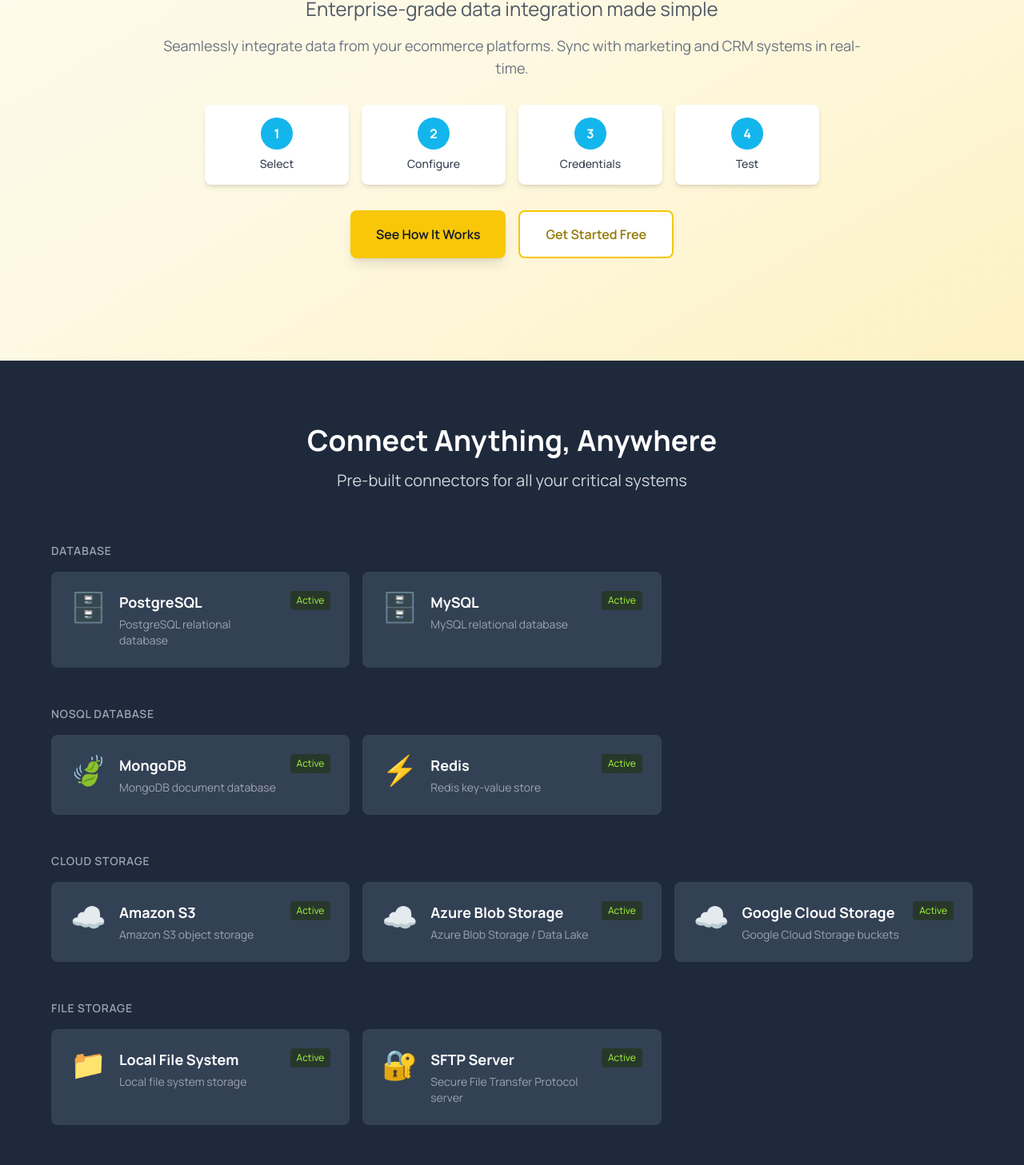
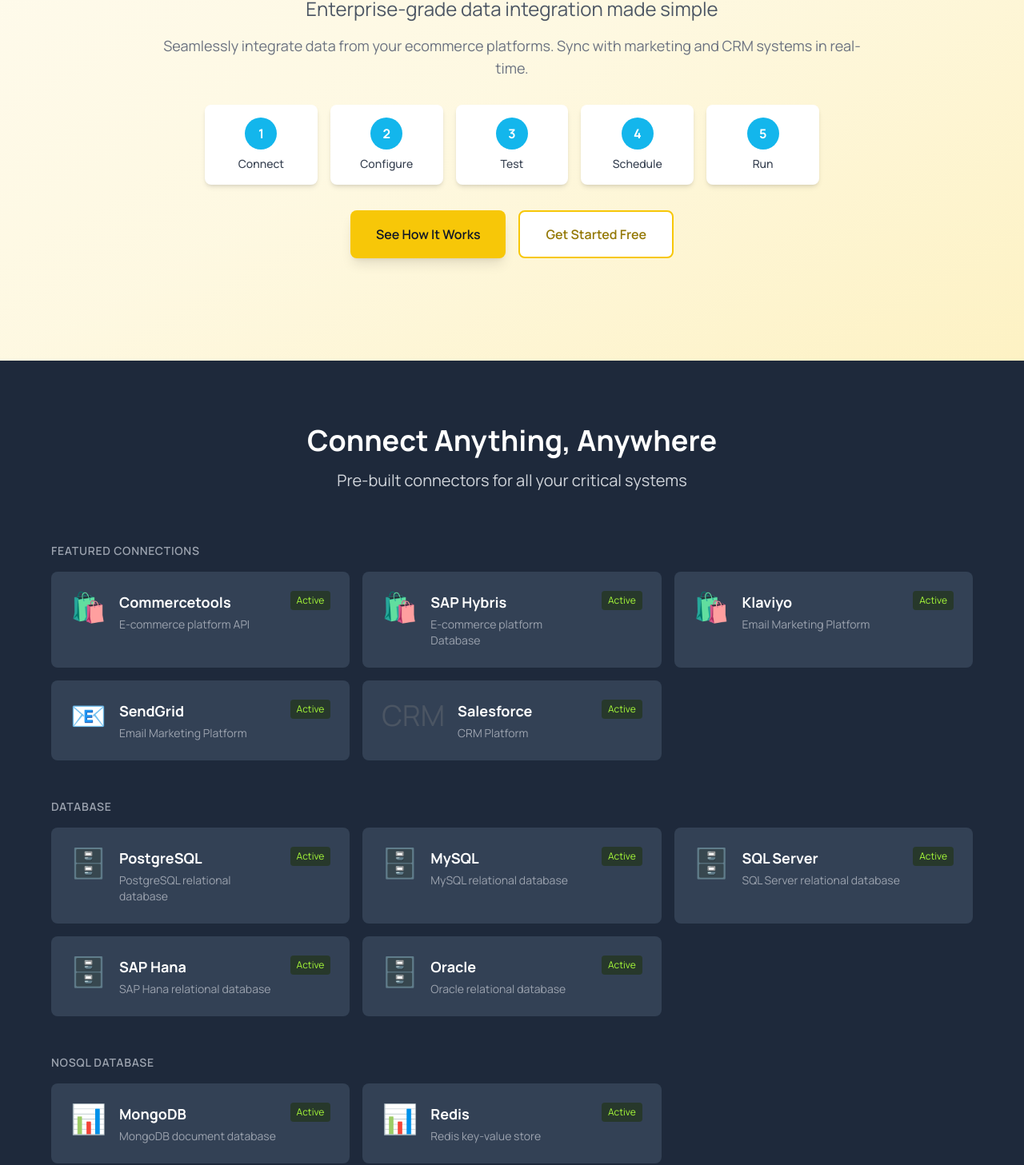
Before and after one commit to merchantools/apilets-website, a Next.js app: page /data-integration in a window 1280 px wide. Shown: the part 389-1846 px from the top of the page at 80% size. Built offline with nearby package versions, Linux system fonts and the light colour scheme; no server answers.

Commit message:
updating google integration.

```diff
--- a/src/app/data-integration/page.tsx
+++ b/src/app/data-integration/page.tsx
@@ -57,18 +57,31 @@
 
 // Connection types data
 const connectionTypes = [
-  {
+    {
+        category: 'Featured Connections',
+        items: [
+            { name: 'Commercetools', description: 'E-commerce platform API', icon: '🛍️' },
+            { name: 'SAP Hybris', description: 'E-commerce platform Database', icon: '🛍️' },
+            { name: 'Klaviyo', description: 'Email Marketing Platform', icon: '🛍️' },
+            { name: 'SendGrid', description: 'Email Marketing Platform', icon: '📧' },
+            { name: 'Salesforce', description: 'CRM Platform', icon: 'CRM' },
+        ],
+    },
+    {
     category: 'DATABASE',
     items: [
       { name: 'PostgreSQL', description: 'PostgreSQL relational database', icon: '🗄️' },
       { name: 'MySQL', description: 'MySQL relational database', icon: '🗄️' },
+      { name: 'SQL Server', description: 'SQL Server relational database', icon: '🗄️' },
+      { name: 'SAP Hana', description: 'SAP Hana relational database', icon: '🗄️' },
+      { name: 'Oracle', description: 'Oracle relational database', icon: '🗄️' },
     ],
   },
   {
     category: 'NOSQL DATABASE',
     items: [
-      { name: 'MongoDB', description: 'MongoDB document database', icon: '🍃' },
-      { name: 'Redis', description: 'Redis key-value store', icon: '⚡' },
+      { name: 'MongoDB', description: 'MongoDB document database', icon: '📊' },
+      { name: 'Redis', description: 'Redis key-value store', icon: '📊' },
     ],
   },
   {
@@ -82,14 +95,12 @@
   {
     category: 'FILE STORAGE',
     items: [
-      { name: 'Local File System', description: 'Local file system storage', icon: '📁' },
       { name: 'SFTP Server', description: 'Secure File Transfer Protocol server', icon: '🔐' },
     ],
   },
   {
     category: 'API CONNECTORS',
     items: [
-      { name: 'Commercetools', description: 'E-commerce platform API', icon: '🛍️' },
       { name: 'REST API', description: 'Generic REST API endpoints', icon: '🔌' },
       { name: 'Webhooks', description: 'Real-time webhook endpoints', icon: '⚡' },
     ],
@@ -214,8 +225,8 @@
             </p>
 
             {/* 4-Step Process Preview */}
-            <div className="grid grid-cols-2 md:grid-cols-4 gap-4 mb-8 max-w-3xl mx-auto">
-              {['Select', 'Configure', 'Credentials', 'Test'].map((step, index) => (
+            <div className="grid grid-cols-2 md:grid-cols-5 gap-4 mb-8 max-w-3xl mx-auto">
+              {['Connect', 'Configure', 'Test', 'Schedule', 'Run'].map((step, index) => (
                 <motion.div
                   key={step}
                   initial={{ opacity: 0, y: 20 }}
```
